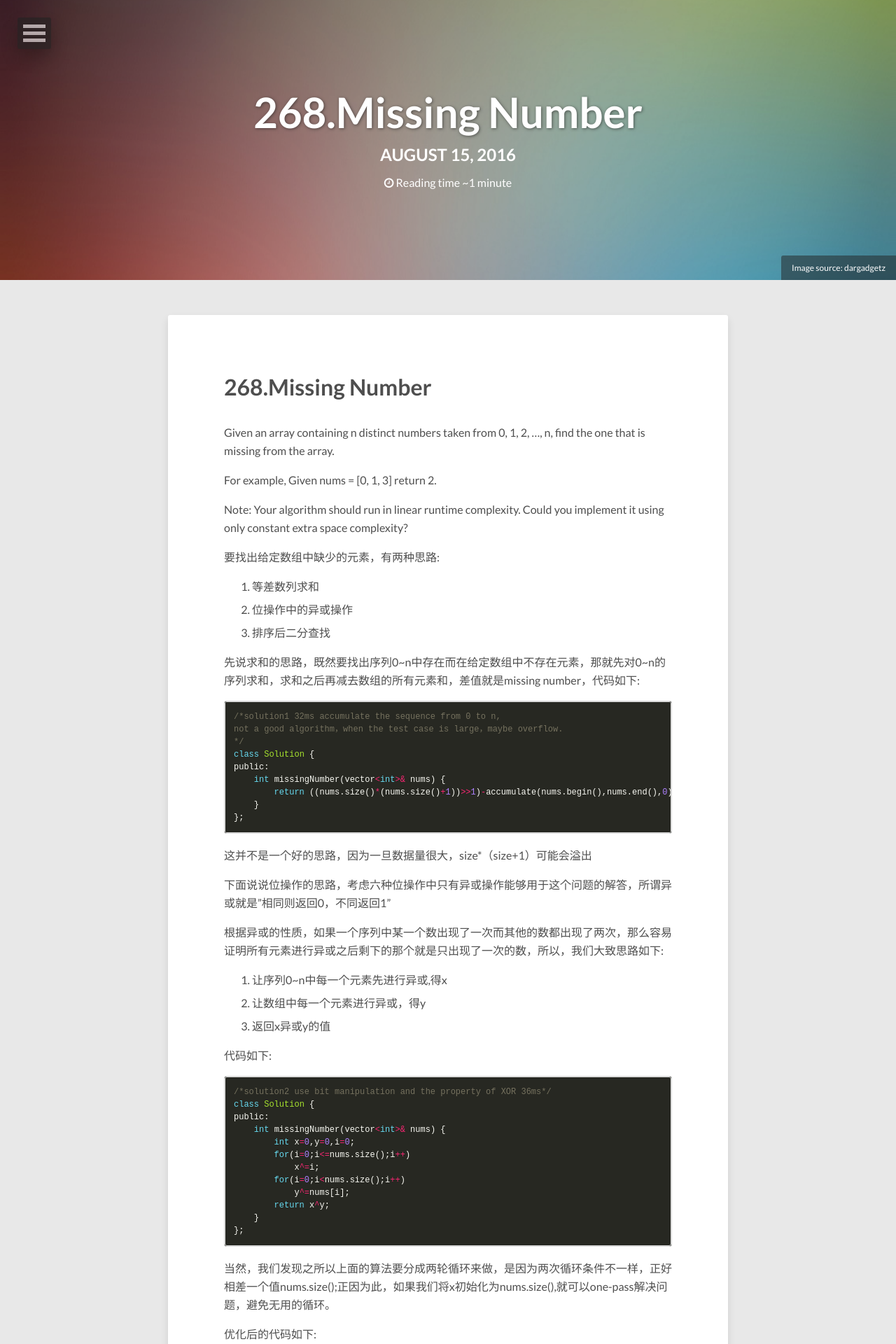
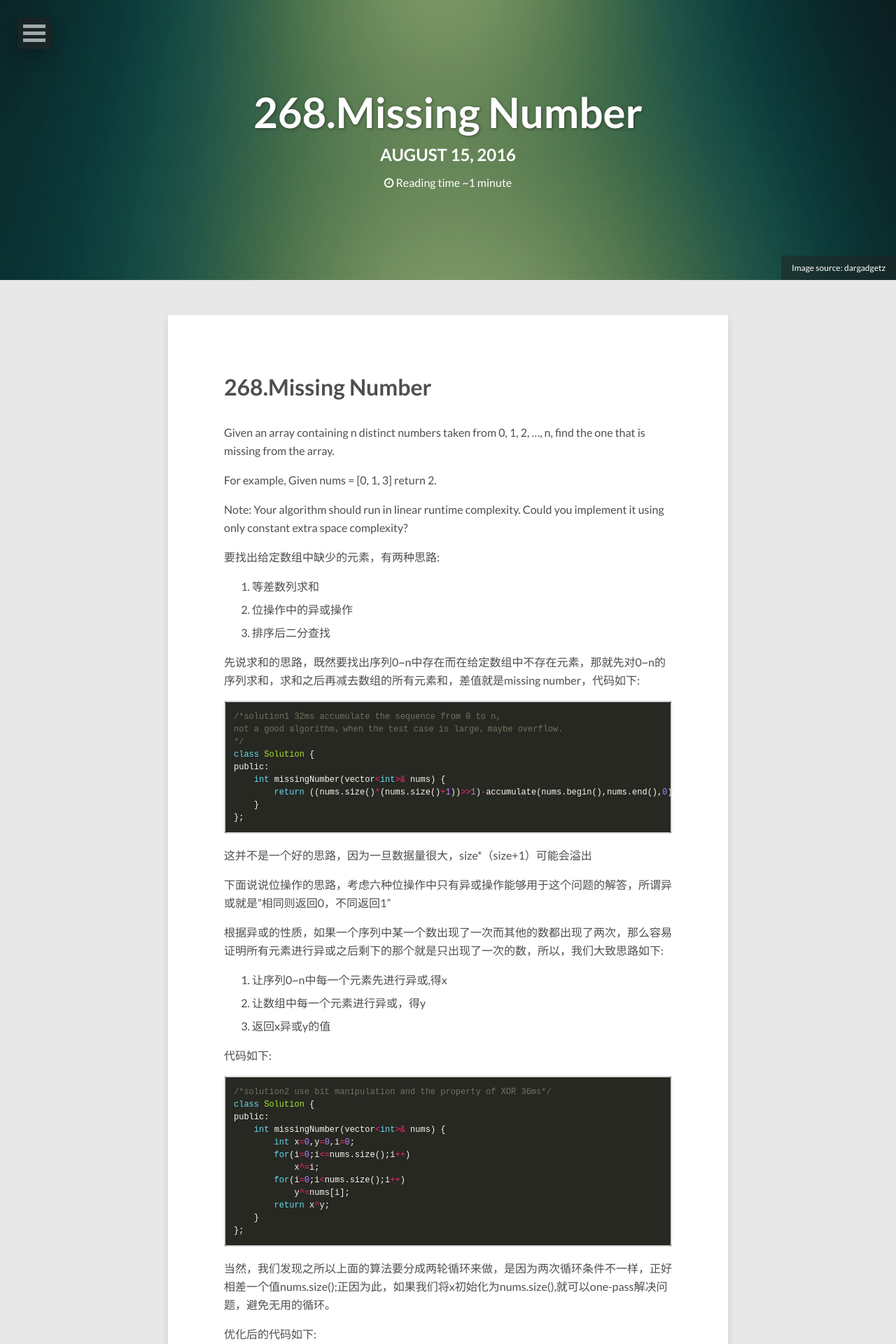
Before and after one commit to Kelvinmao/kelvinmao.github.io, a Jekyll site: the page built from _posts/2016-08-15-268. Missing Number.md, in a window 1280 px wide. Shown: the top 1920 px of the page at 70% size. Built offline with Jekyll 4.4.1, drawn with Linux system fonts in a browser that asks for light colours; nearby versions of some CDN libraries.

Commit message:
2016-08-15 afternoon

```diff
--- a/_posts/2016-08-15-268. Missing Number.md
+++ b/_posts/2016-08-15-268. Missing Number.md
@@ -5,7 +5,7 @@ description: "268.Missing Number"
 modified: 2014-12-24
 tags: [Leetcode Array]
 image:
-  feature: abstract-3.jpg
+  feature: abstract-10.jpg
   credit: dargadgetz
   creditlink: http://www.dargadgetz.com/ios-7-abstract-wallpaper-pack-for-iphone-5-and-ipod-touch-retina/
 ---
```
Also changed, not shown: _posts/2016-08-15-位操作的总结.md (+1 -1 lines).
